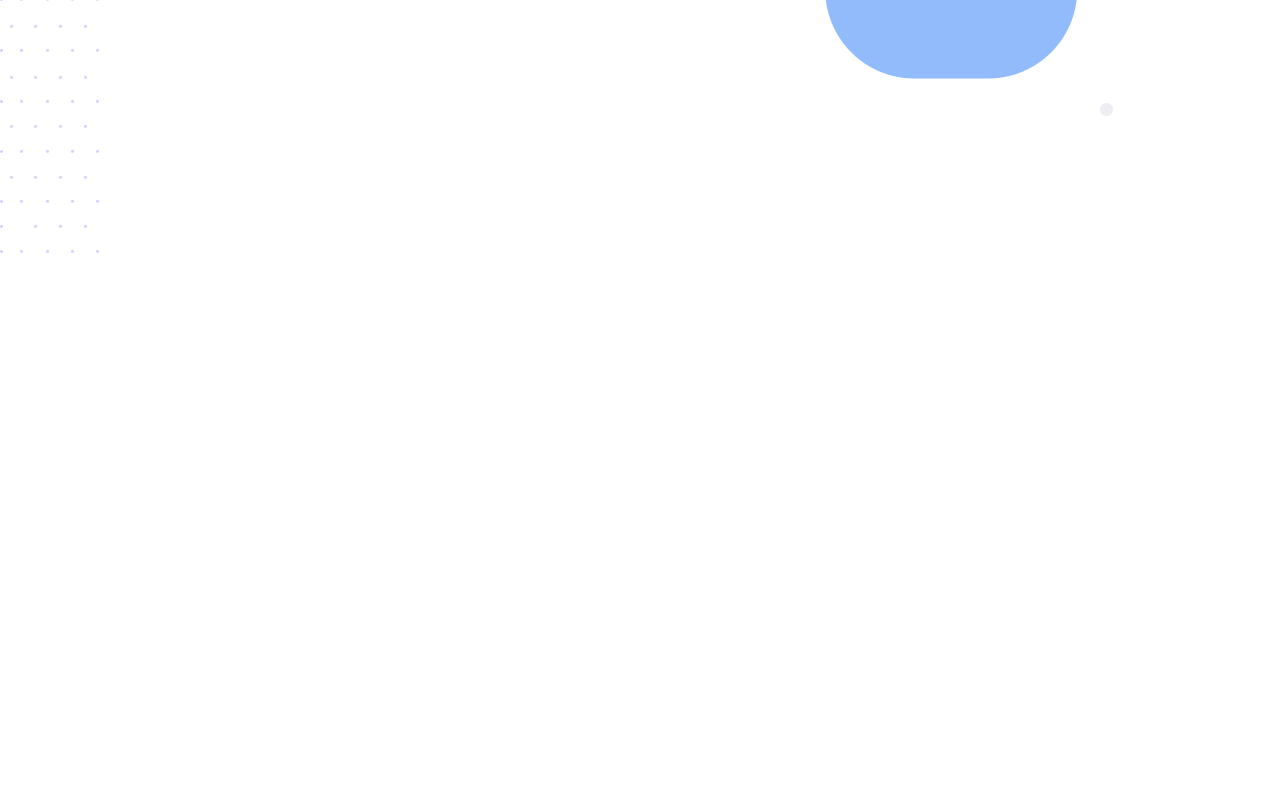
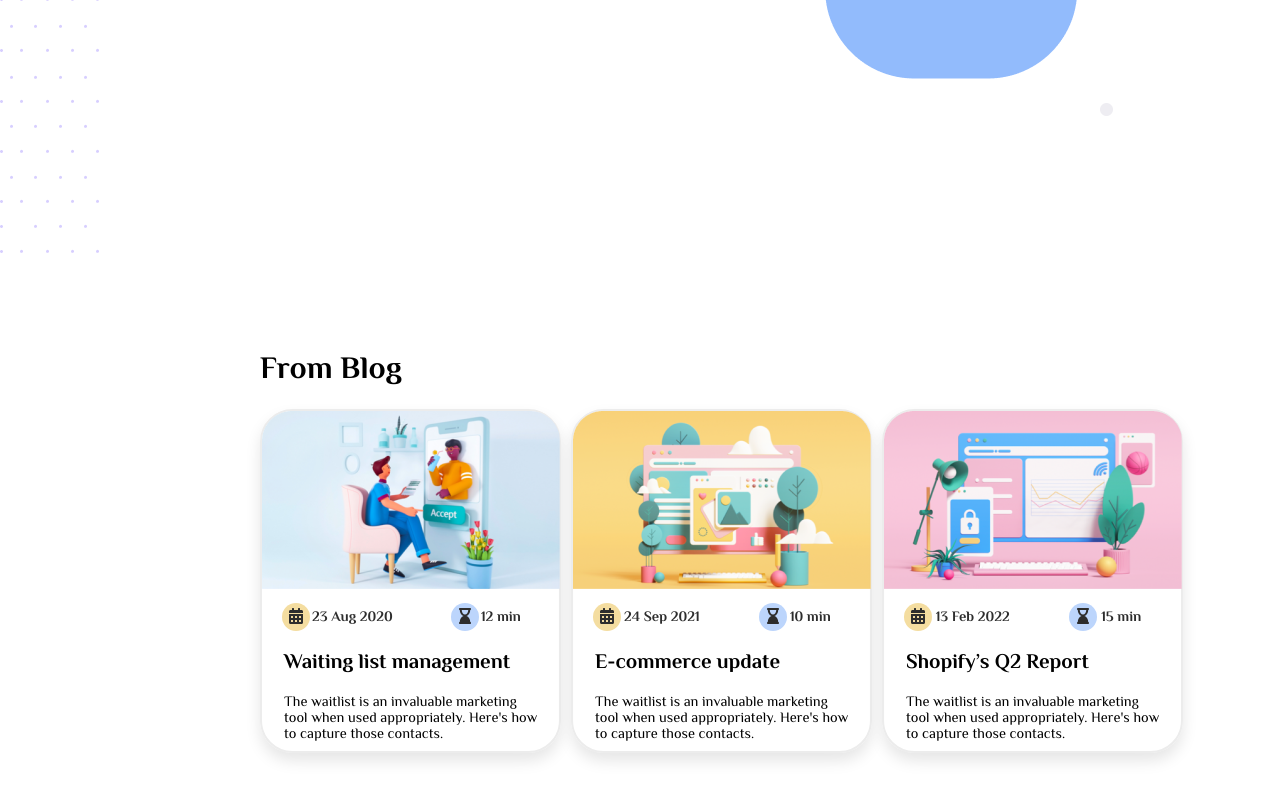
Before and after one commit to FengDenny/Figma2Dev, a React (Create React App) app in the folder noren/: page / in a window 1280 px wide. Shown: the part 2576-3376 px from the top of the page. Before the commit the page ends 2834 px from the top, so only its background shows below. Built offline with nearby package versions, Linux system fonts and the light colour scheme.

Commit message:
Added Blog section

```diff
--- a/noren/src/pages/home.jsx
+++ b/noren/src/pages/home.jsx
@@ -5,6 +5,7 @@ import Banner from '../component/Banner/Banner';
 import Card from '../component/Card/Card';
 import ThreeSteps from '../component/ThreeSteps/ThreeSteps';
 import Numbers from '../component/Numbers/Numbers';
+import Blog from '../component/Blog/Blog';
 
 export default function home() {
   return (
@@ -14,6 +15,7 @@ export default function home() {
       <Card />
       <ThreeSteps />
       <Numbers />
+      <Blog />
     </div>
   );
 }
```
